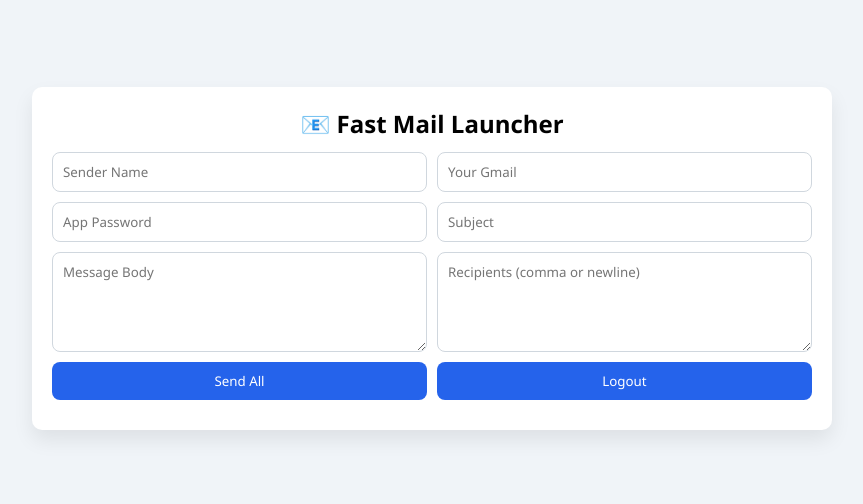
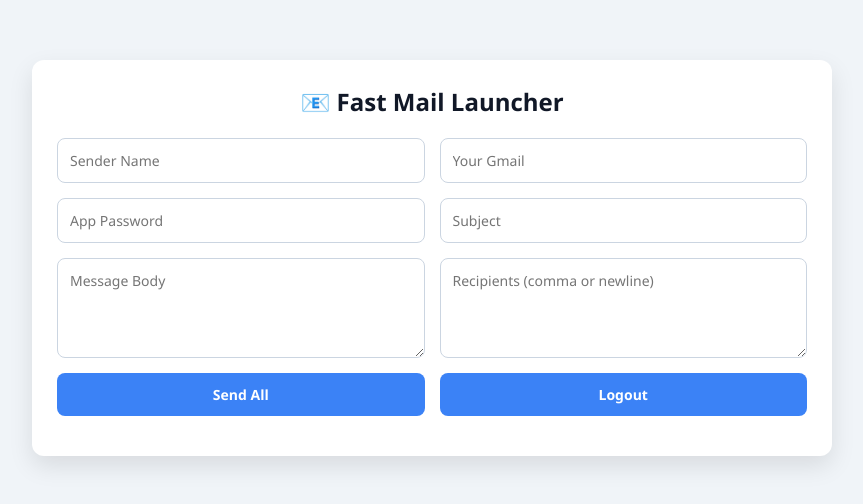
Before and after one commit to rnfyatendra-lab/Nortonservices8822, a website: page public/launcher.html in a window 1280 px wide. Shown: the part 142-646 px from the top of the page, without its empty margins (208-1071 px from the left). Drawn offline with Linux system fonts and the light colour scheme.

Commit message:
Update style.css

```diff
--- a/public/style.css
+++ b/public/style.css
@@ -1,8 +1,11 @@
-*{box-sizing:border-box;margin:0;padding:0;font-family:Segoe UI,Arial,sans-serif}
-body{display:flex;align-items:center;justify-content:center;height:100vh;background:#f0f4f8;padding:20px}
-.form-box,.form-grid{width:800px;max-width:95%;background:#fff;padding:20px;border-radius:10px;box-shadow:0 10px 20px rgba(0,0,0,.08)}
-h2{text-align:center;margin-bottom:12px}
-.grid-row{display:flex;gap:10px;margin-bottom:10px}
-.grid-row input,.grid-row textarea,.grid-row button{flex:1;padding:10px;border-radius:8px;border:1px solid #d0d7de}
-.grid-row textarea{min-height:100px;resize:vertical}
-.grid-row button{background:#2563eb;color:#fff;border:none;cursor:pointer}
+*{margin:0;padding:0;box-sizing:border-box;font-family:"Segoe UI",sans-serif;}
+body{display:flex;justify-content:center;align-items:center;height:100vh;background:#f0f4f8;padding:20px;}
+.form-box, .form-grid{background:#fff;padding:25px;border-radius:12px;box-shadow:0 10px 25px rgba(0,0,0,0.1);width:800px;}
+h2{text-align:center;margin-bottom:20px;color:#111827;}
+.grid-row{display:flex;gap:15px;margin-bottom:15px;}
+.grid-row input,.grid-row textarea,.grid-row button{flex:1;padding:12px;border-radius:8px;border:1px solid #cbd5e1;font-size:14px;outline:none;}
+.grid-row textarea{min-height:100px;resize:vertical;}
+.grid-row input:focus,.grid-row textarea:focus{border-color:#3b82f6;box-shadow:0 0 8px rgba(59,130,246,0.3);}
+.grid-row button{border:none;background:#3b82f6;color:#fff;font-weight:600;cursor:pointer;transition:0.3s;}
+.grid-row button:hover{background:#2563eb;}
+#statusMessage, #loginStatus{font-size:13px;color:#ef4444;margin-top:6px;text-align:center;}
```
